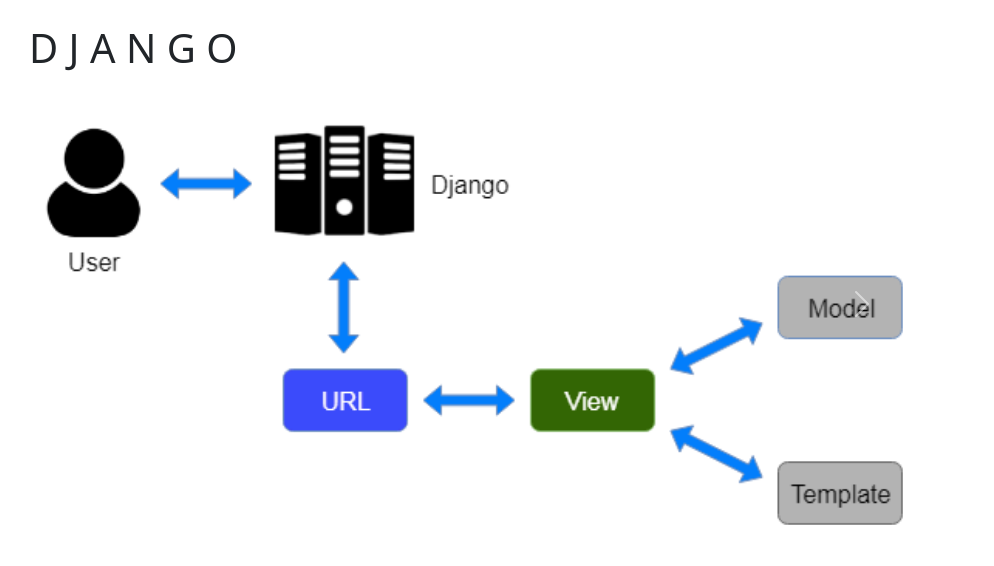
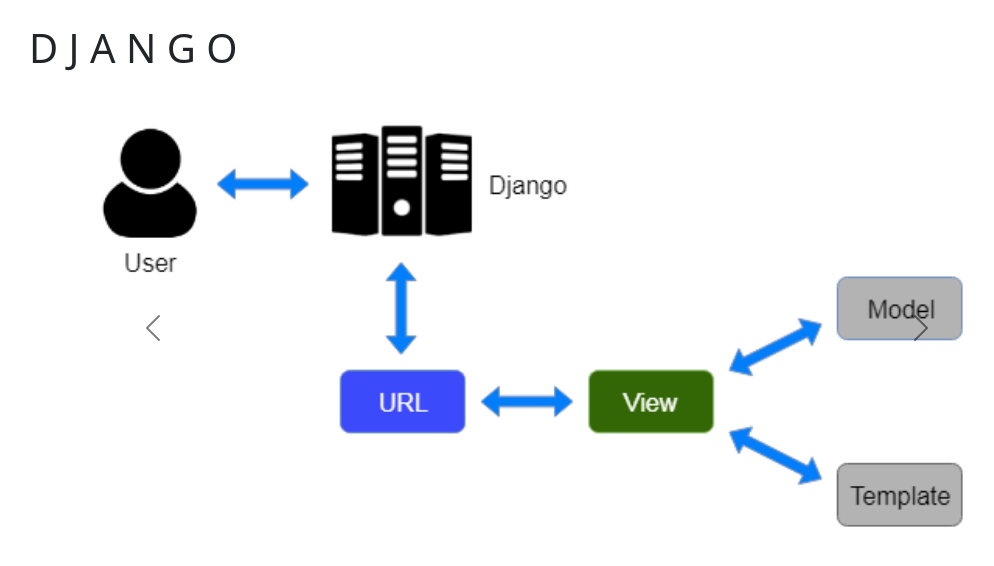
Before and after one commit to ajerni/djangotest, a Django app: page / in a window 1280 px wide. Shown: the part 56-622 px from the top of the page, without its empty margins (53-1047 px from the left). Run offline with Django 4.2, Linux system fonts and the light colour scheme.

Commit message:
centered

```diff
--- a/testapp/static/css/mystyle.css
+++ b/testapp/static/css/mystyle.css
@@ -1,4 +1,9 @@
 .carousel {
-  width: 900px;
-  height: 400px;
+  width: 90%;
+  height: 90%;
 }
+
+.carousel-control-next,
+.carousel-control-prev {
+  filter: invert(100%);
+}
--- a/testapp/templates/home.html
+++ b/testapp/templates/home.html
@@ -2,21 +2,21 @@
 <br />
 <h1>D J A N G O</h1>
 <br />
-<div class="carousel">
+<div class="carousel mx-auto">
   <div id="carouselExample" class="carousel slide">
     <div class="carousel-inner">
       <div class="carousel-item active">
         <img
           src="{% static 'images/mvt.png' %}"
           class="d-block w-100"
-          alt="pic1"
+          alt="MVT"
         />
       </div>
       <div class="carousel-item">
         <img
           src="{% static 'images/djangocommands.png' %}"
           class="d-block w-100"
-          alt="pic2"
+          alt="Django"
         />
       </div>
     </div>
```
